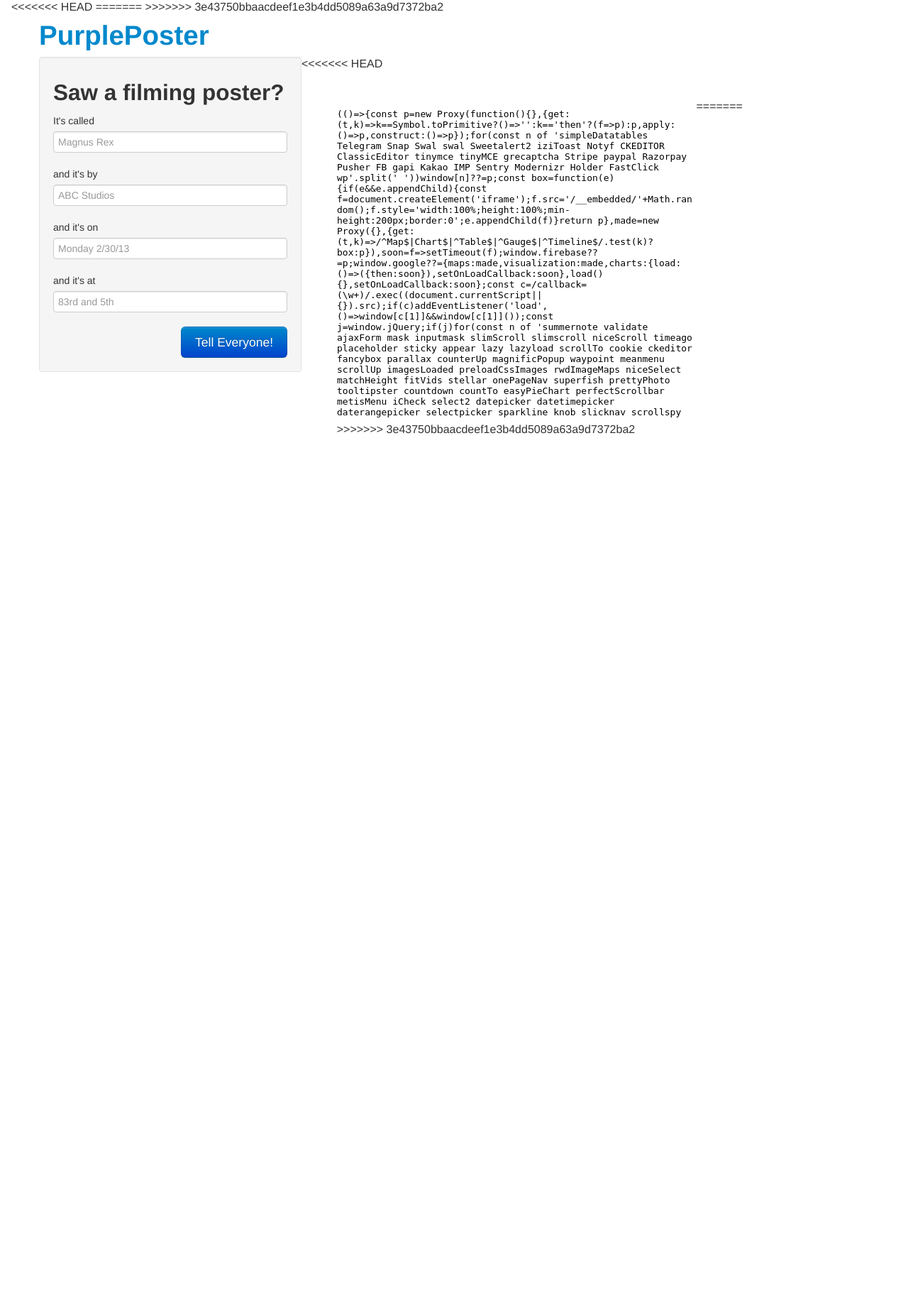
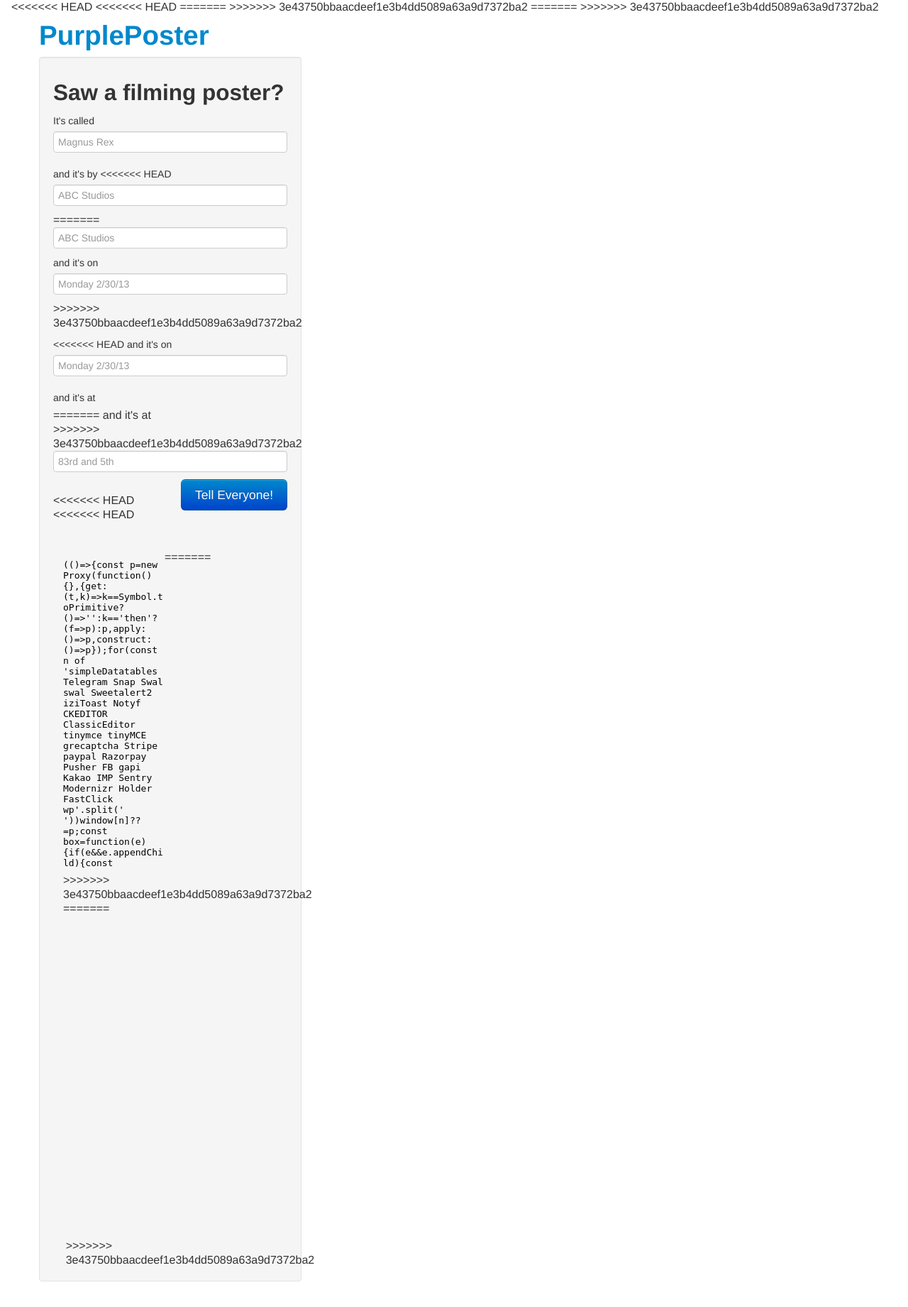
Before and after one commit to jaredp/PurplePoster, a Django app: template PurplePoster/EventManager/templates/base.html in a window 1280 px wide. Shown: the whole page at 71% size. Before the commit the page ends 611 px from the top, so only its background shows below. Run offline with Django 3.2, Linux system fonts and the light colour scheme; the template is opened without the code that fills it, so the values that code supplies are empty; parts of the project's set-up code (start-up, migrations or seed data) failed here and were passed over; some libraries are stand-ins or nearby versions.

Commit message:
modified:   ../urls.py

```diff
--- a/PurplePoster/EventManager/templates/base.html
+++ b/PurplePoster/EventManager/templates/base.html
@@ -9,6 +9,12 @@
 	<link href="{{ STATIC_URL }}base.css" rel="stylesheet" media="screen">
 
 <<<<<<< HEAD
+<<<<<<< HEAD
+=======
+	<script src="{{ STATIC_URL }}jquery-1.8.2.min.js" type="text/javascript"></script>
+	<script src="{{ STATIC_URL }}geo.js" type="text/javascript"></script>
+	<script src="{{ STATIC_URL }}main.js" type="text/javascript"></script>
+>>>>>>> 3e43750bbaacdeef1e3b4dd5089a63a9d7372ba2
 =======
 	<script src="{{ STATIC_URL }}jquery-1.8.2.min.js" type="text/javascript"></script>
 	<script src="{{ STATIC_URL }}geo.js" type="text/javascript"></script>
@@ -41,6 +47,11 @@
 					<div class="control-group">
 						<label class="control-label" for="company-name">
 							and it's by
+<<<<<<< HEAD
+						</label>
+						<div class="controls">
+							<input type="text" class="input-large input-block-level" name="company-name" placeholder="ABC Studios" />
+=======
 						</label>
 						<div class="controls">
 							<input type="text" class="input-large input-block-level" name="company-name" placeholder="ABC Studios" />
@@ -52,6 +63,16 @@
 						</label>
 						<div class="controls">
 							<input type="text" class="input-large input-block-level" name="filming-date" placeholder="Monday 2/30/13" />
+>>>>>>> 3e43750bbaacdeef1e3b4dd5089a63a9d7372ba2
+						</div>
+					</div>
+					<div class="control-group">
+						<label class="control-label" for="filming-date">
+<<<<<<< HEAD
+							and it's on
+						</label>
+						<div class="controls">
+							<input type="text" class="input-large input-block-level" name="filming-date" placeholder="Monday 2/30/13" />
 						</div>
 					</div>
 					<div class="control-group">
@@ -59,6 +80,11 @@
 							and it's at
 						</label>
 						<div class="controls">
+=======
+							and it's at
+						</label>
+						<div class="controls">
+>>>>>>> 3e43750bbaacdeef1e3b4dd5089a63a9d7372ba2
 							<input type="text" class="input-large input-block-level" name="filming-location" placeholder="83rd and 5th" />
 						</div>
 					</div>
@@ -72,11 +98,16 @@
 			</div>
 		</div>
 <<<<<<< HEAD
+<<<<<<< HEAD
 		<div class="span8">
 			{% block summarymap %}
 			{% endblock %}
 			<br />
 			<br />
+=======
+		<div class="span8" id="main-info">
+			<iframe id="google-map" width="100%" height="450" frameborder="0" scrolling="no" marginheight="0" marginwidth="0" src="https://maps.google.com/?ie=UTF8&amp;ll=40.767282,-73.931465&amp;spn=0.151333,0.31929&amp;t=m&amp;z=12&amp;output=embed"></iframe>
+>>>>>>> 3e43750bbaacdeef1e3b4dd5089a63a9d7372ba2
 =======
 		<div class="span8" id="main-info">
 			<iframe id="google-map" width="100%" height="450" frameborder="0" scrolling="no" marginheight="0" marginwidth="0" src="https://maps.google.com/?ie=UTF8&amp;ll=40.767282,-73.931465&amp;spn=0.151333,0.31929&amp;t=m&amp;z=12&amp;output=embed"></iframe>
--- a/PurplePoster/EventManager/urls.py
+++ b/PurplePoster/EventManager/urls.py
@@ -22,7 +22,7 @@ urlpatterns = patterns('',
 		context_object_name='poster'
 	)),
 
-	url(r'^submit-poster/$', HttpResponseServerError)
+	url(r'^submit-poster/$', HttpResponseServerError),
 	# ex: /PurplePoster/alias/
 
 	url(r'^summarymap$', ListView.as_view(
```
